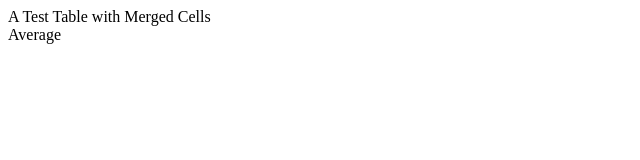
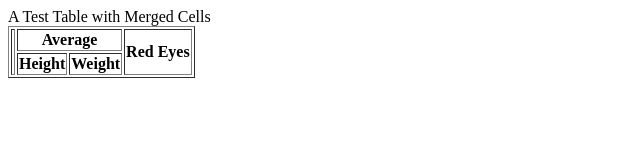
Before and after one commit to mhassan-pro/Learning-HTML, a plain HTML site: page PracticeQ7.html in a window 1280 px wide. Shown: the whole page, without its empty margins (0-640 px from the left). Drawn offline with Linux system fonts and the light colour scheme.

Commit message:
Enhance table structure in PracticeQ7.html by adding borders and merging cells for improved layout and readability.

```diff
--- a/PracticeQ7.html
+++ b/PracticeQ7.html
@@ -6,16 +6,19 @@
     <title>Table Creation Practice </title>
 </head>
 <body>
-    <table>
+    <table border="black">
         <section>
             A Test Table with Merged Cells
         </section>
         <thead>
             <tr>
-
+                <th rowspan="2"></th>
+                <th colspan="2">Average</th>
+                <th rowspan="2">Red Eyes</th>
             </tr>
             <tr>
-                Average
+                <th>Height</th>
+                <th>Weight</th>
             </tr>
         </thead>
     </table>
```
